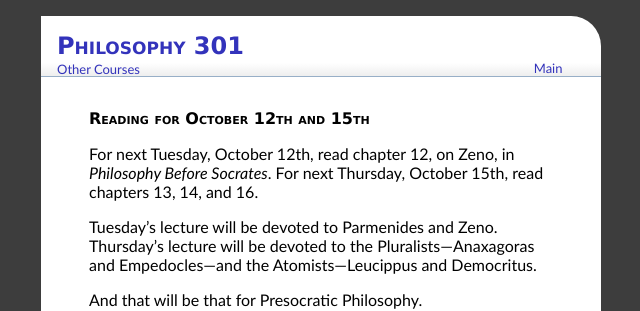
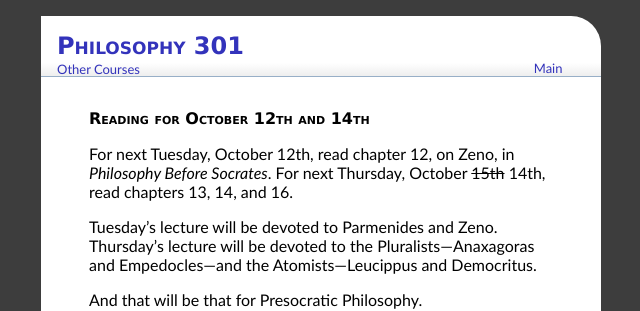
Before and after one commit to dsanson/dsanson.github.com, a Jekyll site: the page built from 301f2010/readings/_posts/2010-10-8-reading-for-oct-12.markdown, in a window 1280 px wide. Shown: the top 311 px of the page, without its empty margins (319-959 px from the left). Built offline with Jekyll 4.4.1, drawn with Linux system fonts in a browser that asks for light colours; nearby versions of some CDN libraries; Markdown is read by kramdown in place of the engine named in the settings; comment, search, counter and statistics services are not loaded.

Commit message:
new readings

```diff
--- a/301f2010/readings/_posts/2010-10-8-reading-for-oct-12.markdown
+++ b/301f2010/readings/_posts/2010-10-8-reading-for-oct-12.markdown
@@ -1,5 +1,5 @@
 ---
-title: Reading for October 12th and 15th
+title: Reading for October 12th and 14th
 date: 2010-10-08 10:35:44
 layout: phil301-post
 section: readings
@@ -7,7 +7,7 @@ comments: true
 published: true
 ---
 
-For next Tuesday, October 12th, read chapter 12, on Zeno, in *Philosophy Before Socrates*. For next Thursday, October 15th, read chapters 13, 14, and 16.
+For next Tuesday, October 12th, read chapter 12, on Zeno, in *Philosophy Before Socrates*. For next Thursday, October ~~15th~~ 14th, read chapters 13, 14, and 16.
 
 Tuesday's lecture will be devoted to Parmenides and Zeno. Thursday's lecture will be devoted to the Pluralists---Anaxagoras and Empedocles---and the Atomists---Leucippus and Democritus.
 
--- a/files/css/styles.css
+++ b/files/css/styles.css
@@ -350,6 +350,7 @@ pre, code {
 
 .strikeout {
 	text-decoration: line-through;
+	color: red;
 }
 
 ul {
```
Also changed, not shown: 301f2010/_posts/2010-10-12-action-philosophers.markdown (added, +14 -0 lines), 301f2010/readings/_posts/2010-10-12-readings-for-oct-14.markdown (added, +14 -0 lines), 670f2010/readings/_posts/2010-10-12-readings-for-10-14.markdown (added, +10 -0 lines).
